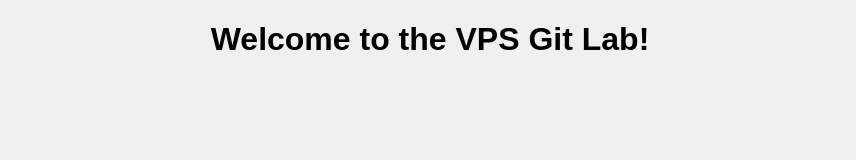
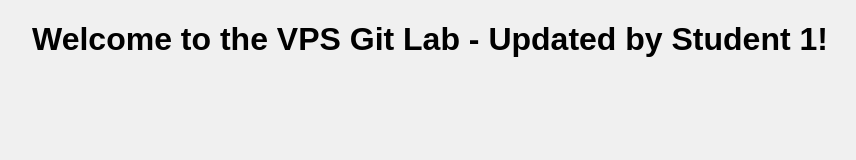
Before and after one commit to sunil-zishan/vps-collaboration-lab, a plain HTML site: page index.html in a window 1280 px wide. Shown: the whole page, without its empty margins (210-1066 px from the left). Drawn offline with Linux system fonts and the light colour scheme.

Commit message:
Student 1: Updated heading in index.html

```diff
--- a/index.html
+++ b/index.html
@@ -7,7 +7,7 @@
     <link rel="stylesheet" href="style.css">
 </head>
 <body>
-    <h1>Welcome to the VPS Git Lab!</h1>
+    <h1>Welcome to the VPS Git Lab - Updated by Student 1!</h1>
     <script src="main.js"></script>
 </body>
 </html>
```
